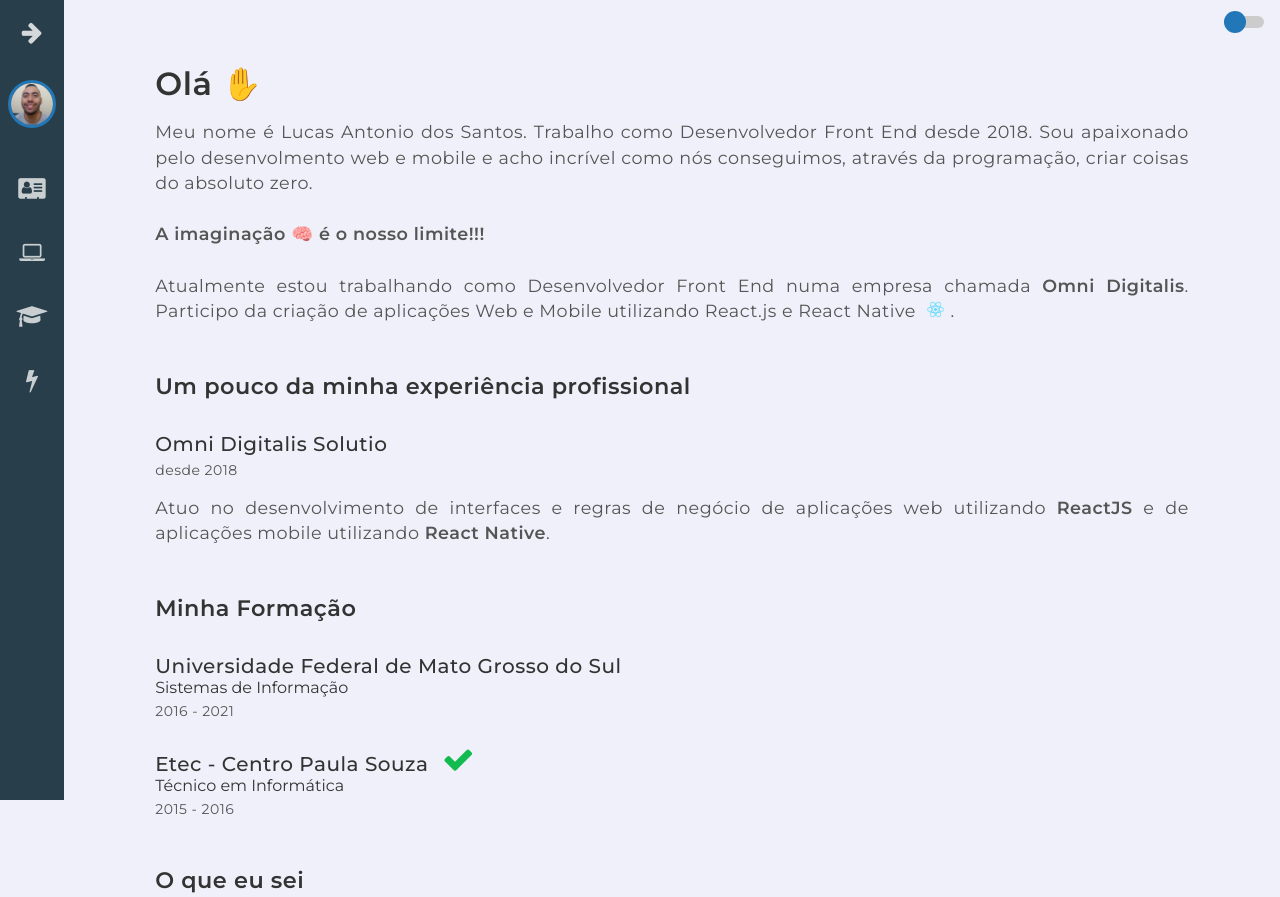
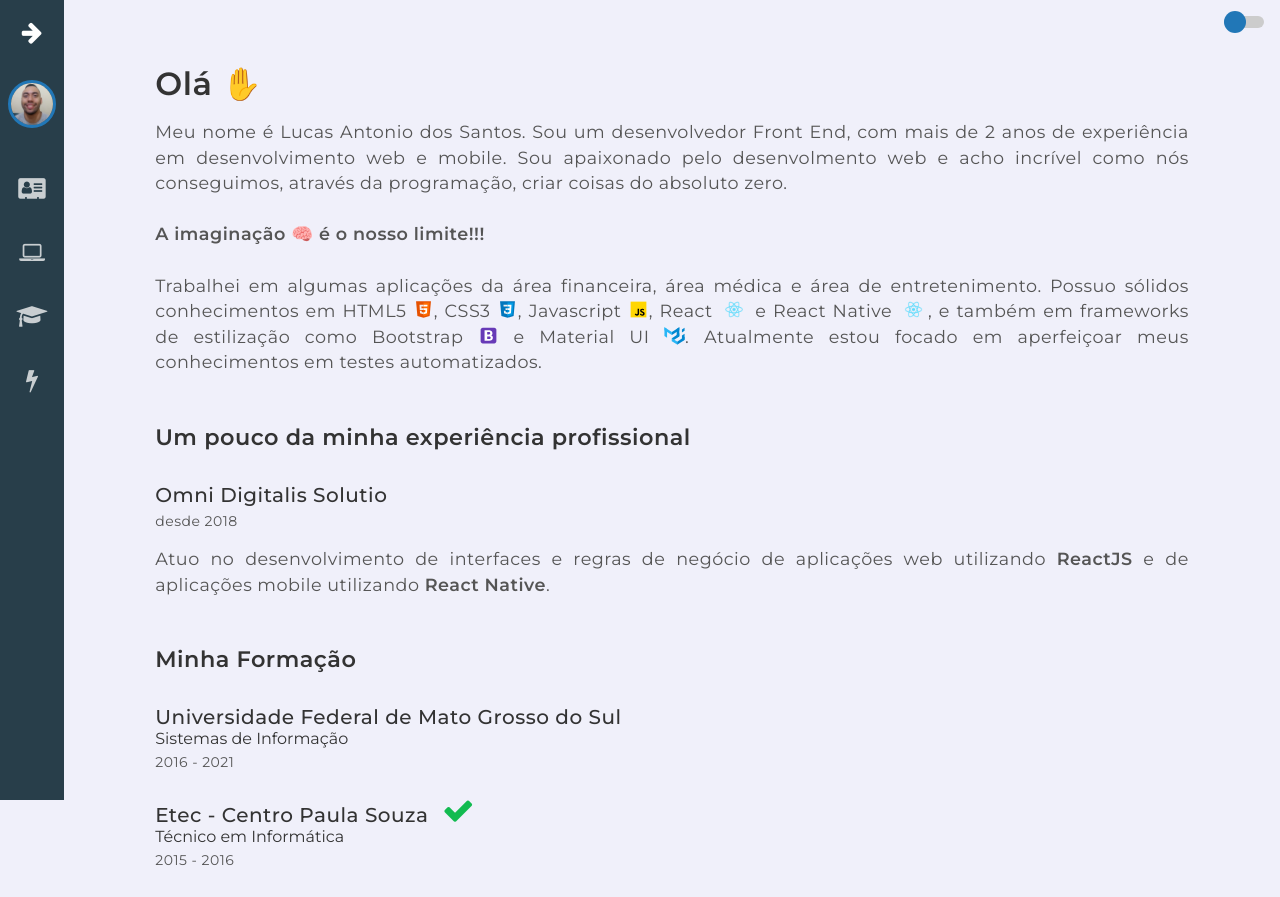
Before and after one commit to lucas95santos/lucas95santos.github.io, a plain HTML site: page index.html in a window 1280 px wide. Shown: the top 897 px of the page. Drawn offline with Linux system fonts and the light colour scheme.

Commit message:
refactor: mudando apresentação inicial

```diff
--- a/index.html
+++ b/index.html
@@ -59,14 +59,17 @@
 			<section id="sobre">
 				<h1>Olá ✋️</h1>
 				<p>
-					Meu nome é Lucas Antonio dos Santos. Trabalho como Desenvolvedor Front End desde 2018.
-					Sou apaixonado pelo desenvolmento web e mobile e acho incrível como nós conseguimos, através da
-					programação, criar coisas do absoluto zero. <br /><br />
+					Meu nome é Lucas Antonio dos Santos. Sou um desenvolvedor Front End, com mais de 2 anos de experiência
+					em desenvolvimento web e mobile. Sou apaixonado pelo desenvolmento web e acho incrível como
+					nós conseguimos, através da programação, criar coisas do absoluto zero. <br /><br />
 					<strong>A imaginação 🧠️ é o nosso limite!!!</strong> <br /><br />
-					Atualmente estou trabalhando como Desenvolvedor Front End numa empresa chamada <strong>Omni
-						Digitalis</strong>.
-					Participo da criação de aplicações Web e Mobile utilizando React.js e React Native
-					<img src="./assets/images/react.png" alt="">.
+					Trabalhei em algumas aplicações da área financeira, área médica e área de entretenimento.
+					Possuo sólidos conhecimentos em HTML5 <img src="./assets/images/html5.svg" alt="HTML icon">,
+					CSS3 <img src="./assets/images/css3.svg" alt="CSS icon">, Javascript <img src="./assets/images/javascript.svg" alt="Javascript icon">,
+					React <img src="./assets/images/react.png" alt="React"> e React Native <img src="./assets/images/react.png" alt="React Native">,
+					e também em frameworks
+					de estilização como Bootstrap <img src="./assets/images/bootstrap.svg" alt="React"> e Material UI <img src="./assets/images/material-ui.svg" alt="React">.
+					Atualmente estou focado em aperfeiçoar meus conhecimentos em testes automatizados.
 				</p>
 			</section>
 
```
Also changed, not shown: assets/images/bootstrap.svg (added), assets/images/material-ui.svg (added).
